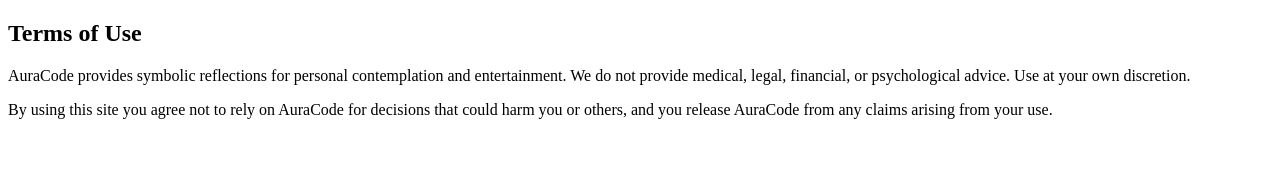
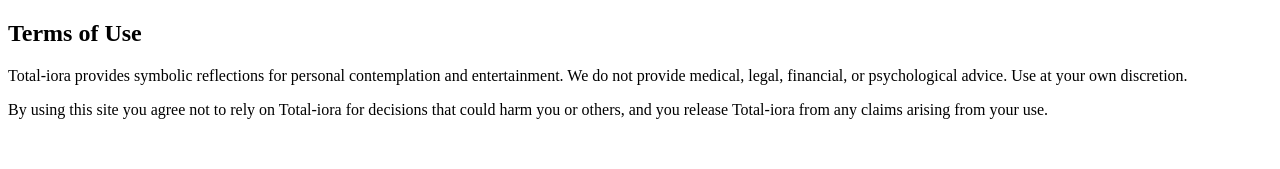
Before and after one commit to danyaffa/Total-iora, a Next.js app: page /terms in a window 1280 px wide. Shown: the top 169 px of the page. Built offline with nearby package versions, Linux system fonts and the light colour scheme.

Commit message:
Update terms.js

```diff
--- a/pages/terms.js
+++ b/pages/terms.js
@@ -2,10 +2,10 @@ export default function Terms(){
   return (
     <div className="prose">
       <h2>Terms of Use</h2>
-      <p>AuraCode provides symbolic reflections for personal contemplation and entertainment.
+      <p>Total-iora provides symbolic reflections for personal contemplation and entertainment.
       We do not provide medical, legal, financial, or psychological advice. Use at your own discretion.</p>
-      <p>By using this site you agree not to rely on AuraCode for decisions that could harm you or others,
-      and you release AuraCode from any claims arising from your use.</p>
+      <p>By using this site you agree not to rely on Total-iora for decisions that could harm you or others,
+      and you release Total-iora from any claims arising from your use.</p>
     </div>
   );
 }
```
